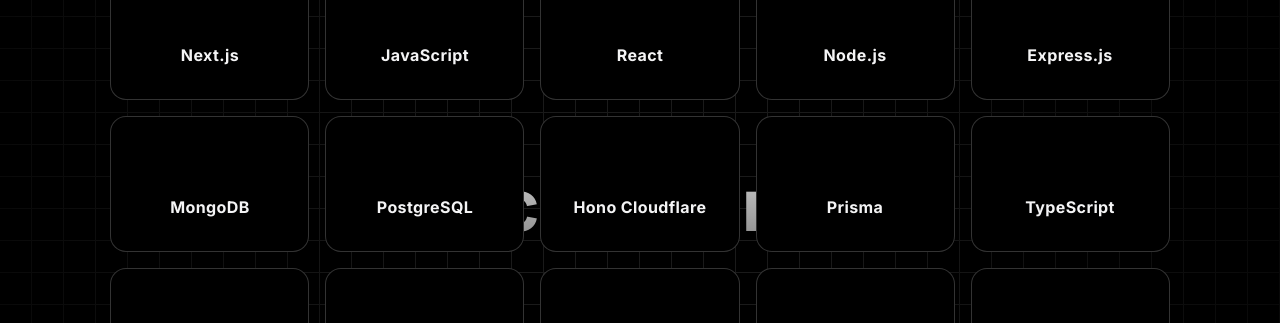
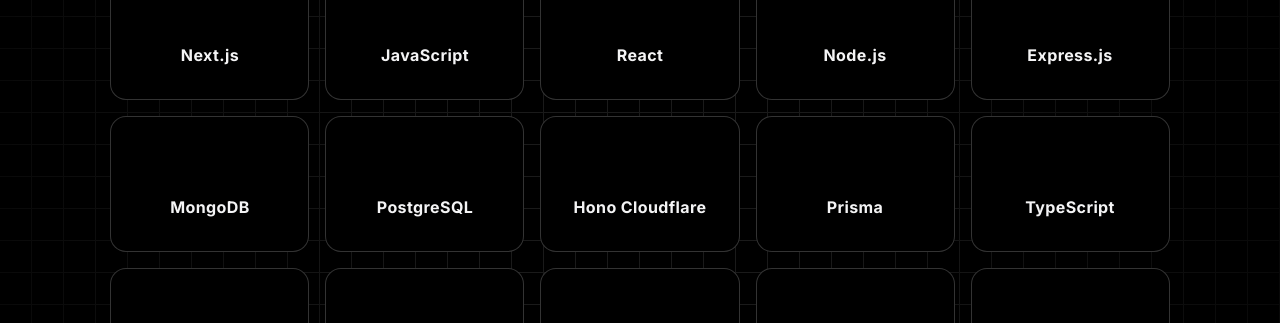
Before and after one commit to SauravBeginner/devfolio, a Next.js app: page / in a window 1280 px wide. Shown: the part 1840-2163 px from the top of the page. Built offline with nearby package versions, Linux system fonts and the light colour scheme.

Commit message:
project image and url changed 1

```diff
--- a/src/components/SparklesPreview.tsx
+++ b/src/components/SparklesPreview.tsx
@@ -24,9 +24,9 @@
         <div className="h-full w-full dark:bg-black bg-white  dark:bg-grid-white/[0.1] bg-grid-black/[0.1] relative flex items-center justify-center">
           {/* Radial gradient for the container to give a faded look */}
           <div className="absolute pointer-events-none inset-0 flex items-center justify-center dark:bg-black bg-white [mask-image:radial-gradient(ellipse_at_center,transparent_20%,black)]"></div>
-          <p className="text-4xl sm:text-7xl font-bold relative z-20 bg-clip-text text-transparent bg-gradient-to-b from-neutral-200 to-neutral-500 py-8">
+          {/* <p className="text-4xl sm:text-7xl font-bold relative z-20 bg-clip-text text-transparent bg-gradient-to-b from-neutral-200 to-neutral-500 py-8">
             Backgrounds
-          </p>
+          </p> */}
         </div>
       </div>
       {/* <h1 className="md:text-7xl text-3xl lg:text-6xl font-bold text-center text-white relative z-20">
```
